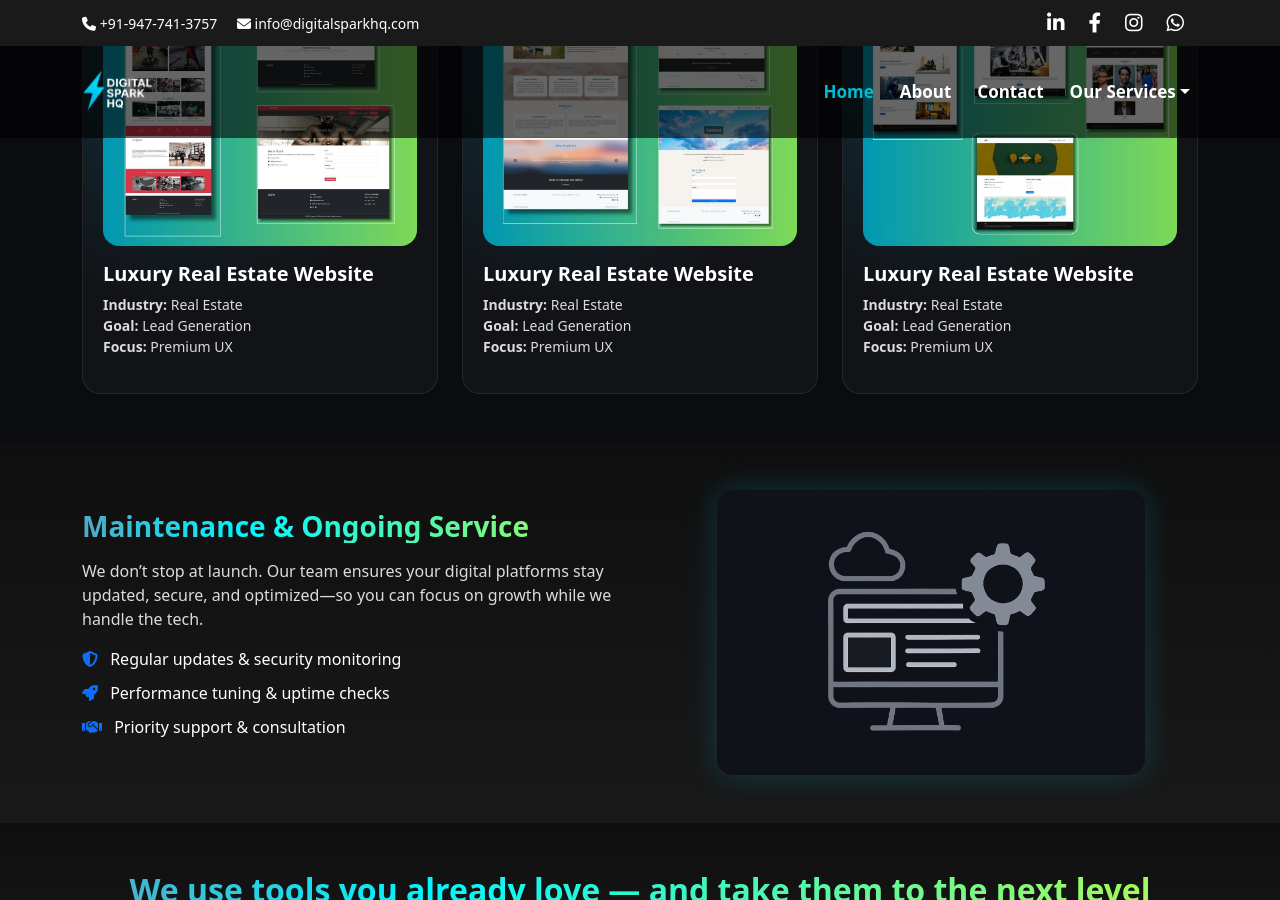
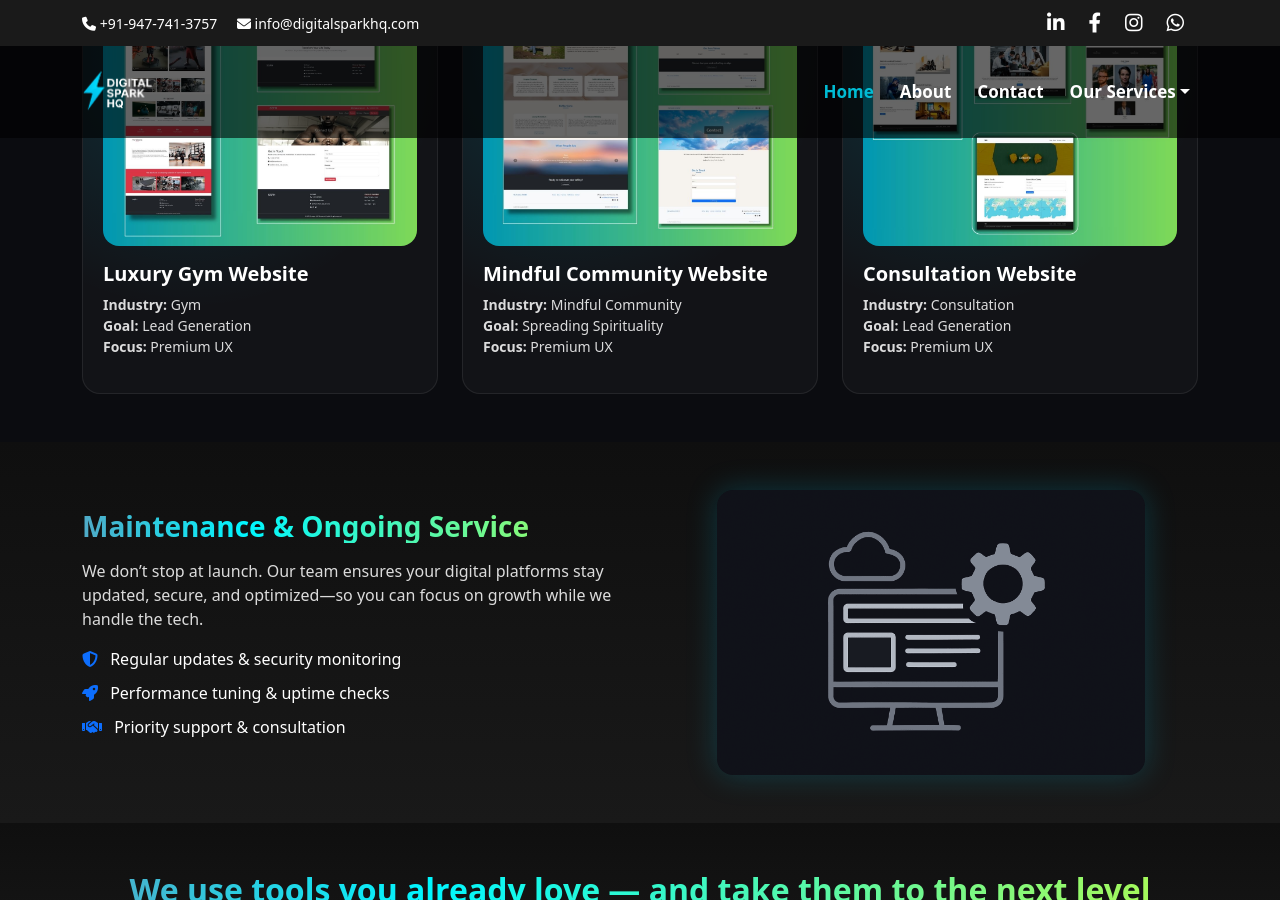
Before and after one commit to Iambiswajit-C/digitalsparkhq, a Jekyll site: the page built from index.md, in a window 1280 px wide and 900 px high, scrolled down 2785 px. Built offline with Jekyll 4.4.1, drawn with Linux system fonts in a browser that asks for light colours.

Commit message:
Update index.md

```diff
--- a/index.md
+++ b/index.md
@@ -156,12 +156,12 @@ description: "Accelerate your brand growth with Digital Spark HQ. We specialize
 
     <img src="/assets/images/web-design-project1.jpg"
          class="img-fluid rounded-4 mb-3 portfolio-img"
-         alt="Luxury Real Estate Website">
+         alt="Luxury Gym Website">
 
-    <h5 class="fw-bold">Luxury Real Estate Website</h5>
+    <h5 class="fw-bold">Luxury Gym Website</h5>
 
     <p class="text-white-75 small">
-      <b>Industry:</b> Real Estate <br>
+      <b>Industry:</b> Gym <br>
       <b>Goal:</b> Lead Generation <br>
       <b>Focus:</b> Premium UX
     </p>
@@ -174,13 +174,13 @@ description: "Accelerate your brand growth with Digital Spark HQ. We specialize
 
     <img src="/assets/images/web-design-project2.jpg"
          class="img-fluid rounded-4 mb-3 portfolio-img"
-         alt="Luxury Real Estate Website">
+         alt="Spiritual Coaching">
 
-    <h5 class="fw-bold">Luxury Real Estate Website</h5>
+    <h5 class="fw-bold">Mindful Community Website</h5>
 
     <p class="text-white-75 small">
-      <b>Industry:</b> Real Estate <br>
-      <b>Goal:</b> Lead Generation <br>
+      <b>Industry:</b> Mindful Community <br>
+      <b>Goal:</b> Spreading Spirituality <br>
       <b>Focus:</b> Premium UX
     </p>
 
@@ -192,12 +192,12 @@ description: "Accelerate your brand growth with Digital Spark HQ. We specialize
 
     <img src="/assets/images/web-design-project3.jpg"
          class="img-fluid rounded-4 mb-3 portfolio-img"
-         alt="Luxury Real Estate Website">
+         alt="Consultation Website">
 
-    <h5 class="fw-bold">Luxury Real Estate Website</h5>
+    <h5 class="fw-bold">Consultation Website</h5>
 
     <p class="text-white-75 small">
-      <b>Industry:</b> Real Estate <br>
+      <b>Industry:</b> Consultation <br>
       <b>Goal:</b> Lead Generation <br>
       <b>Focus:</b> Premium UX
     </p>
```
